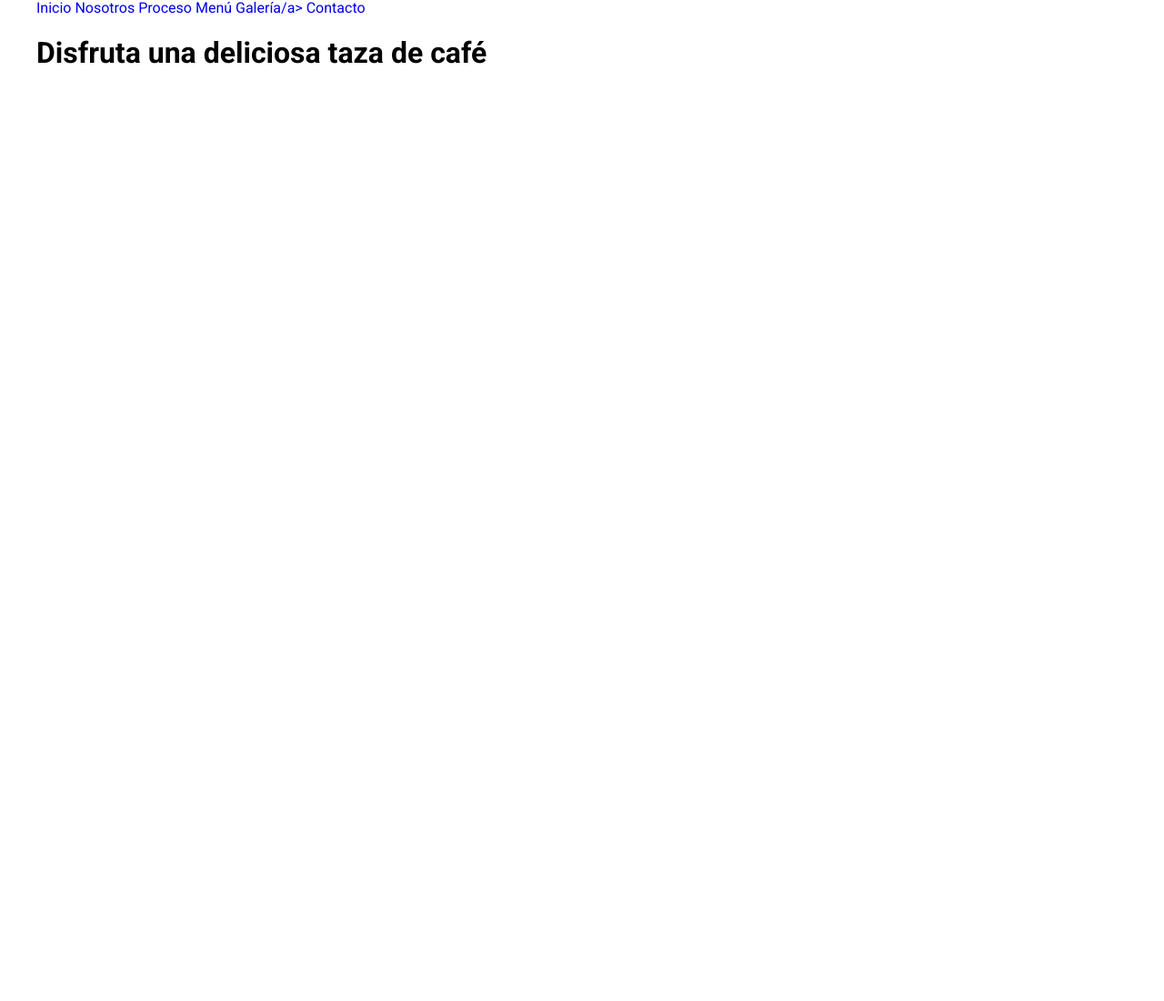
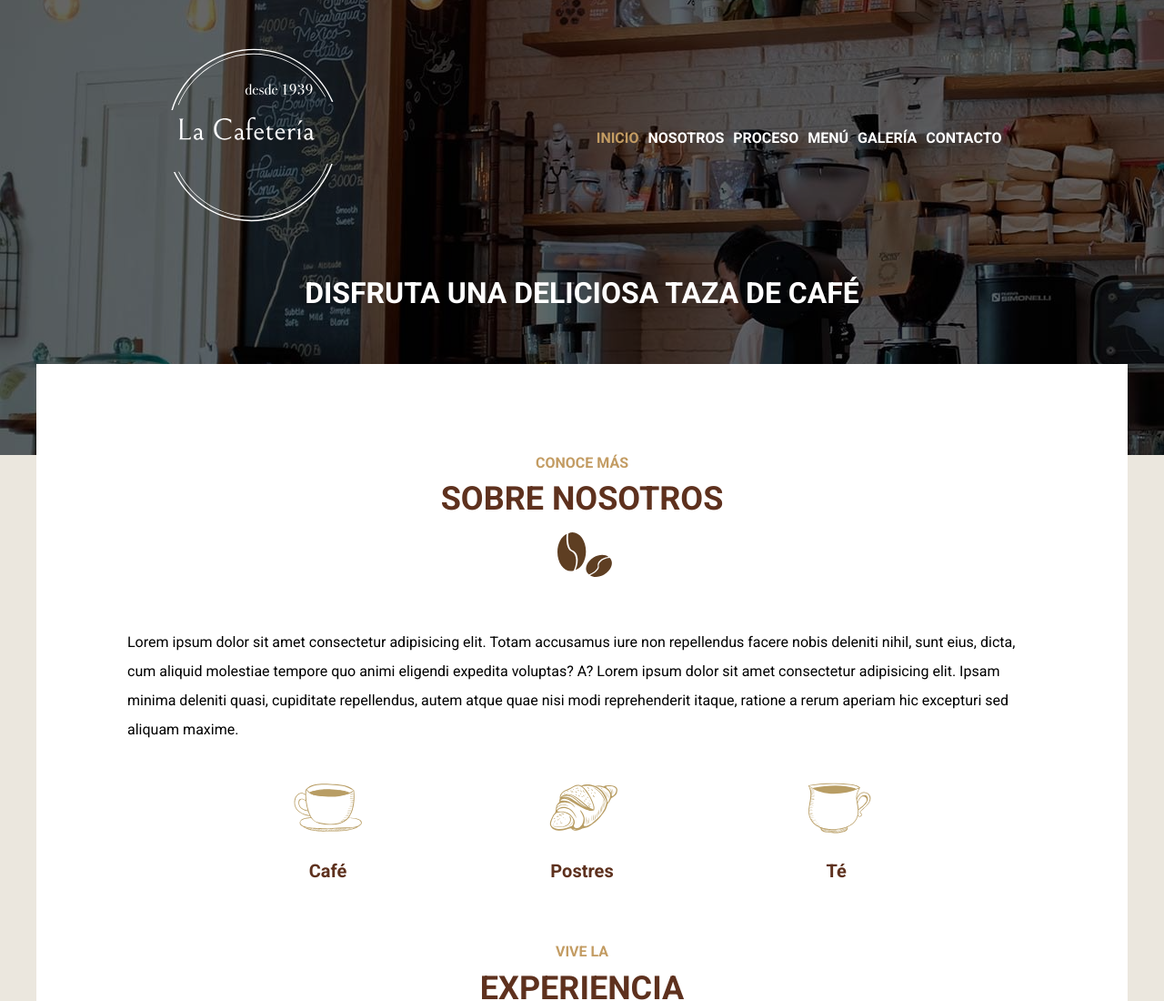
Before and after one commit to torresmald/cafeteria, a website: page index.html in a window 1280 px wide. Shown: the top 1100 px of the page at 91% size. Before the commit the page ends 800 px from the top, so only its background shows below. Drawn offline with Linux system fonts and the light colour scheme.

Commit message:
gulp updated

```diff
--- a/index.html
+++ b/index.html
@@ -14,14 +14,14 @@
       <div class="contenido-header contenedor">
         <div class="barra">
           <div class="logo">
-
+            <img src="./build/img/logo.svg" alt="Logo Cafe">
           </div>
           <nav class="nav-principal">
-            <a href="index.html">Inicio</a>
+            <a class="activo" href="index.html">Inicio</a>
             <a href="nosotros.html">Nosotros</a>
             <a href="proceso.html">Proceso</a>
             <a href="menu.html">Menú</a>
-            <a href="galeria.html">Galería/a>
+            <a href="galeria.html">Galería</a>
             <a href="contacto.html">Contacto</a>
           </nav>
         </div>
@@ -30,5 +30,63 @@
         </div>
       </div>
     </header>
+    <main class="contenedor main">
+      <section class="nosotros">
+        <h2><span>Conoce más</span> sobre nosotros</h2>
+        <p>Lorem ipsum dolor sit amet consectetur adipisicing elit. Totam accusamus iure non repellendus facere nobis deleniti nihil, sunt eius, dicta, cum aliquid molestiae tempore quo animi eligendi expedita voluptas? A? Lorem ipsum dolor sit amet consectetur adipisicing elit. Ipsam minima deleniti quasi, cupiditate repellendus, autem atque quae nisi modi reprehenderit itaque, ratione a rerum aperiam hic excepturi sed aliquam maxime.</p>
+      </section>
+      <section class="iconos">
+        <ul class="listado-iconos text-center">
+          <li class="icono">
+            <img src="build/img/icono_cafe.svg" alt="icono café">
+            <p>Café</p>
+          </li>
+          <li class="icono">
+            <img src="build/img/icono_postre.svg" alt="icono postre">
+            <p>Postres</p>
+          </li>
+          <li class="icono">
+            <img src="build/img/icono_te.svg" alt="icono te">
+            <p>Té</p>
+          </li>
+        </ul>
+      </section>
+      <section class="experiencia">
+        <h2><span>Vive la</span> Experiencia</h2>
+        <div class="galeria">
+          <div class="imagen">
+            <img src="build/img/galeria/galeria_01.jpg" alt="galeria">
+          </div>
+          <div class="imagen">
+            <img src="build/img/galeria/galeria_02.jpg" alt="galeria">
+          </div>
+          <div class="imagen">
+            <img src="build/img/galeria/galeria_03.jpg" alt="galeria">
+          </div>
+          <div class="imagen">
+            <img src="build/img/galeria/galeria_04.jpg" alt="galeria">
+          </div>
+          <div class="imagen">
+            <img src="build/img/galeria/galeria_05.jpg" alt="galeria">
+          </div>
+          <div class="imagen">
+            <img src="build/img/galeria/galeria_06.jpg" alt="galeria">
+          </div>
+          <div class="imagen">
+            <img src="build/img/galeria/galeria_07.jpg" alt="galeria">
+          </div>
+          <div class="imagen">
+            <img src="build/img/galeria/galeria_08.jpg" alt="galeria">
+          </div>
+          <div class="imagen">
+            <img src="build/img/galeria/galeria_09.jpg" alt="galeria">
+          </div>
+          <div class="imagen">
+            <img src="build/img/galeria/galeria_10.jpg" alt="galeria">
+          </div>
+        </div>
+      </section>
+
+    </main>
   </body>
 </html>
--- a/src/scss/app.scss
+++ b/src/scss/app.scss
@@ -1,2 +1,3 @@
 @use 'base';
 @use 'header';
+@use 'inicio';
--- a/src/scss/base/_globales.scss
+++ b/src/scss/base/_globales.scss
@@ -13,11 +13,13 @@ html {
 body {
   font-family: variables.$fuente-principal;
   font-size: 1.6rem;
+  background-color: variables.$cafe-claro;
 }
 
 p {
   color: variables.$negro;
-  font-size: 2rem;
+  font-size: 1.6rem;
+  line-height: 2;
 }
 
 a {
@@ -45,6 +47,12 @@ h3{
     font-size: 3.2rem;
 }
 
+ul{
+  list-style: none;
+  padding: 0;
+  margin: 0;
+}
+
 .contenedor {
   width: 95%;
   max-width: 120rem;
--- /dev/null
+++ b/src/scss/base/_mixins.scss
@@ -0,0 +1,19 @@
+@use 'variables';
+
+@mixin mobile {
+    @media (min-width: variables.$mobile){
+        @content;
+    }
+}
+
+@mixin tablet {
+    @media (min-width: variables.$tablet){
+        @content;
+    }
+}
+
+@mixin desktop {
+    @media (min-width: variables.$desktop){
+        @content;
+    }
+}
--- a/src/scss/base/_variables.scss
+++ b/src/scss/base/_variables.scss
@@ -10,10 +10,11 @@ $desktop: 1024px;
 
 // Colores
 
-$color-primario: #E8505B;
-$color-secundario: #455A64;
+$color-primario: #5E311E;
+$color-secundario: #C39C63;
 $negro: #000000;
 $blanco: #FFFFFF;
+$cafe-claro: #EBE7DE;
 $gris-claro: #eceeef;
 
 // Unidades
--- a/src/scss/header/_header.scss
+++ b/src/scss/header/_header.scss
@@ -0,0 +1,77 @@
+@use 'base/variables';
+@use 'base/mixins';
+.header{
+    padding: 5rem 0;
+    position: relative;
+    @include mixins.tablet {
+        min-height: 50rem;
+    }
+    &::before{
+        content: '';
+        position: absolute;
+        top: 0;
+        bottom: 0;
+        right: 0;
+        left: 0;
+        background-color: variables.$negro;
+        opacity: .6;
+    }
+    .contenido-header{
+        position: relative;
+    }
+    @include mixins.tablet {
+        .barra{
+            display: flex;
+            justify-content: space-around;
+            align-items: center;
+            margin-bottom: 5rem;
+        }
+    }
+    .logo{
+        width: 50%;
+        margin: auto;
+    }
+    @include mixins.tablet {
+        .logo{
+            width: 20rem;
+            margin: 0;
+        }
+    }
+    .nav-principal{
+        display: flex;
+        flex-direction: column;
+        align-items: center;
+        gap: 1rem;
+        margin: 5rem 0;
+        a{
+            font-weight: 700;
+            color: variables.$blanco;
+            text-transform: uppercase;
+            &:hover{
+                color: variables.$color-secundario;
+            }
+            &.activo{
+                color: variables.$color-secundario;
+            }
+        }
+    }
+    @include mixins.tablet {
+        .nav-principal{
+            flex-direction: row;
+        }
+    }
+    .texto-header{
+        color: variables.$blanco;
+        text-align: center;
+        text-transform: uppercase;
+    }
+}
+
+
+
+// Header de Inicio
+
+.header-inicio{
+    background-image: url(../img/header_inicio.jpg);
+    background-position: left center;
+}
--- /dev/null
+++ b/src/scss/inicio/_contenido.scss
@@ -0,0 +1,61 @@
+@use "base/variables";
+@use "base/mixins";
+.main {
+  background-color: variables.$blanco;
+  padding: 2rem;
+  @include mixins.tablet {
+    padding: 10rem;
+    margin-top: -10rem;
+    position: relative;
+  }
+  h2 {
+    color: variables.$color-primario;
+    text-align: center;
+    text-transform: uppercase;
+    span {
+      font-size: 1.6rem;
+      color: variables.$color-secundario;
+      display: block;
+      text-transform: uppercase;
+      margin-bottom: 1rem;
+    }
+  }
+  h2::after {
+    content: "";
+    background-image: url(../img/cafe.svg);
+    background-size: 90px;
+    display: block;
+    height: 7rem;
+    background-repeat: no-repeat;
+    background-position: center;
+  }
+  .listado-iconos{
+    margin: 4rem;
+    .icono{
+        img{
+            width: 30%;
+            margin: auto;
+        }
+        p{
+            font-size: 3rem;
+            color: variables.$color-primario;
+            font-weight: 700;
+        }
+    }
+  }
+  @include mixins.tablet {
+    .listado-iconos{
+        display: flex;
+        gap: 4rem;
+        justify-content: center;
+        .icono{
+            img{
+                width: 35%;
+            }
+            p{
+                font-size: 2rem;
+            }
+        }
+    }
+  }
+}
--- /dev/null
+++ b/src/scss/inicio/_galeria.scss
@@ -0,0 +1,54 @@
+@use "base/mixins";
+
+.galeria {
+  display: grid;
+  grid-template-columns: repeat(2, 1fr);
+  gap: 2rem;
+  .imagen {
+    img {
+      height: 20rem;
+      object-fit: cover;
+      width: 100%;
+    }
+  }
+  @include mixins.tablet {
+    grid-template-columns: repeat(4, 1fr);
+    .imagen:nth-child(1){
+        grid-row: 1/3;
+        img{
+            height: 100%;
+        }
+    }
+    .imagen:nth-child(2){
+        grid-column: 2/4;
+    }
+    .imagen:nth-child(4){
+        grid-row: 2/4;
+        grid-column: 2/3;
+        img{
+            height: 100%;
+        }
+    }
+    .imagen:nth-child(5){
+        grid-column: 3/5;
+    }
+    .imagen:nth-child(6){
+        grid-column: 3/5;
+    }
+    .imagen:nth-child(7){
+        grid-row: 3/5;
+        img{
+            height: 100%;
+        }
+    }
+    .imagen:nth-child(8){
+        grid-column: 2/5;
+    }
+    .imagen:nth-child(9){
+        grid-column: 1/3;
+    }
+    .imagen:nth-child(10){
+        grid-column: 3/5;
+    }
+  }
+}
--- /dev/null
+++ b/src/scss/inicio/_index.scss
@@ -0,0 +1,2 @@
+@forward 'contenido';
+@forward 'galeria';
```
Also changed, not shown: build/css/app.css.
